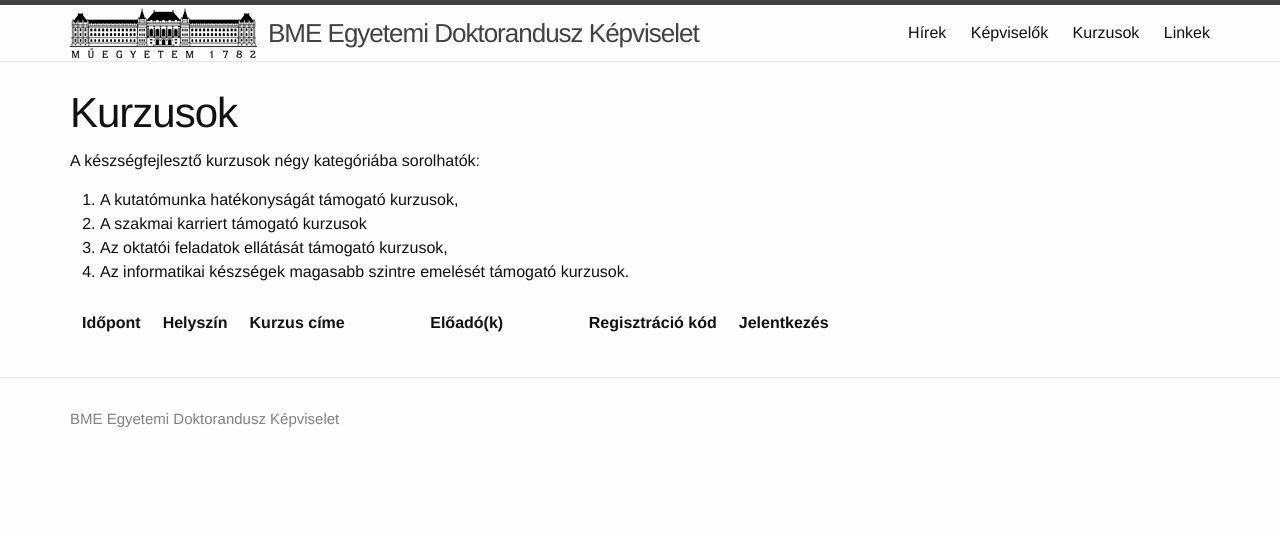
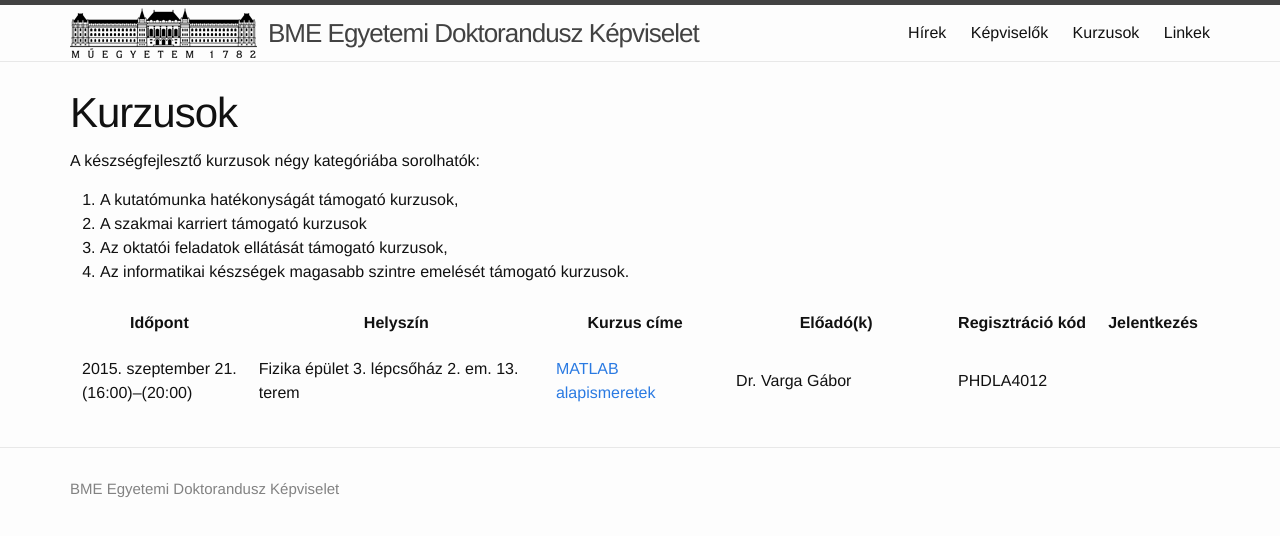
Before and after one commit to totyabaja/bme-edk.github.io, a Jekyll site: the page built from lectures.html, in a window 1280 px wide. Shown: the top 536 px of the page. Built offline with Jekyll 4.4.1, drawn with Linux system fonts in a browser that asks for light colours; a file with an impossible date is left out.

Commit message:
Update 4012-matlab-alapismeretek.md

```diff
--- a/_lectures/4012-matlab-alapismeretek.md
+++ b/_lectures/4012-matlab-alapismeretek.md
@@ -1,6 +1,6 @@
 ---
 layout: lecture
-date: TBA
+date: 2015.09.21.
 title: MATLAB alapismeretek
 lecturers:
   - name: Dr. Varga Gábor
@@ -11,9 +11,9 @@
 schools: összes
 audience: doktoranduszoknak
 participants: 20 fő
-location: TBA
-starttime: ""
-endtime: ""
+location: Fizika épület 3. lépcsőház 2. em. 13. terem
+starttime: (16:00)
+endtime: (20:00)
 form:
 ---
 
```
